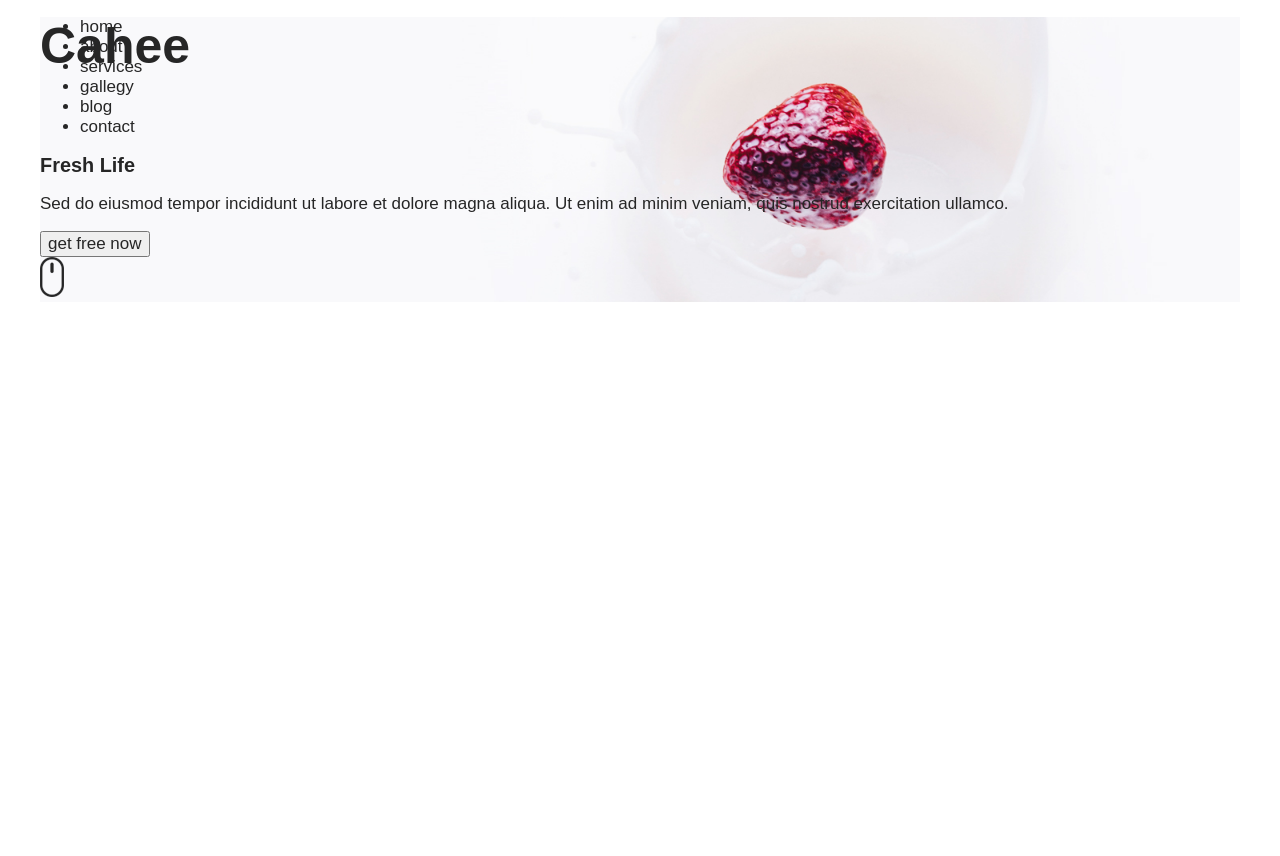
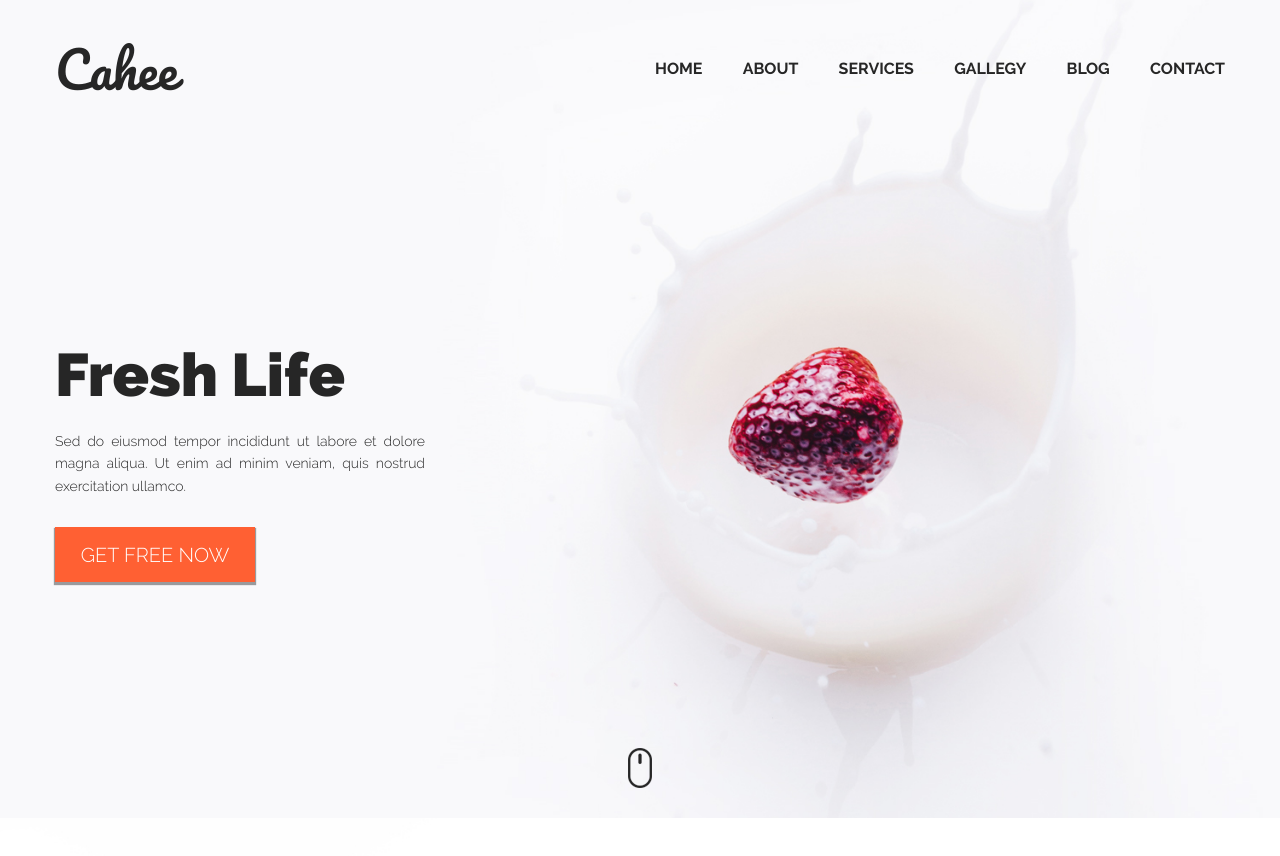
Before and after one commit to Voronkin11/cahee, a plain HTML site: page index.html in a window 1280 px wide. Before the commit the page ends 800 px from the top, so only its background shows below. Drawn offline with Linux system fonts and the light colour scheme.

Commit message:
add header

```diff
--- a/css/style.css
+++ b/css/style.css
@@ -1,14 +1,44 @@
+@font-face {
+    font-family: 'pacifico regular';
+    src: url('../fonts/pacifico-regular.woff') format('woff');
+    font-weight: normal;
+    font-style: normal;
+}
+@font-face {
+    font-family: 'raleway bold';
+    src: url('../fonts/raleway-bold.woff') format('woff');
+    font-weight: normal;
+    font-style: normal;
+}
+
+@font-face {
+    font-family: 'raleway light';
+    src: url('../fonts/raleway-light.woff') format('woff');
+    font-weight: normal;
+    font-style: normal;
+}
+
+@font-face {
+    font-family: 'raleway heavy';
+    src: url('../fonts/raleway-heavy.woff') format('woff');
+    font-weight: normal;
+    font-style: normal;
+}
+
 body {
+	font-family: 'raleway light';
 	font-size: 17px;
 	color: #262626;
 }
-h1, h2, h3, h4, h5, h6 {
+p, h1, h2, h3, h4, h5, h6 {
 	margin: 0;
 }
+
 .link{
 	text-decoration: none;
 	color: inherit;
 }
+
 .container {
 	width: 1200px;
 	margin: 0 auto;
@@ -95,7 +125,7 @@ h1, h2, h3, h4, h5, h6 {
 }
 
 .offset-s6 {
-	margin-left: calc(50% +15px);
+	margin-left: calc(50% + 15px);
 }
 
 .offset-s7 {
@@ -123,16 +153,89 @@ h1, h2, h3, h4, h5, h6 {
 }
 
 /*header*/
-.header {
-	position: relative;
+.wrap-header {
 	background-image: url(../img/header-bg.jpg);
 	background-position: center;
 	background-repeat: no-repeat;
 	background-size: cover;
 }
 
+.header {
+	position: relative;
+	min-height: 100vh;
+	padding-top: 57px;
+}
+
 .logo {
 	position: absolute;
-	font-family: ;
+	top: 50px;
+	left: 15px;
+	font-family: 'pacifico regular';
+	font-weight: 300;
 	font-size: 50px;
 }
+
+.list {
+	display: flex;
+	justify-content: space-between;
+	margin-bottom: 270px;
+	padding: 0;
+	list-style-type: none;
+	font-size: 0;
+}
+
+.list-nav__link{
+	display: inline-block;
+	font-family: 'raleway bold', Arial, Sans-Serif;
+	font-size: 16px;
+	line-height: 1.56;
+	text-transform: uppercase;
+}
+
+.list-nav__link:hover,
+.list-nav__link:active {
+	box-shadow: 0 -3px 0 0 #ff6033;
+}
+
+/*info*/
+
+.info__title {
+	margin-bottom: 30px;
+	font-family: 'raleway heavy';
+	font-size: 60px;
+	line-height: 0.8;
+}
+
+.info__text {
+	margin-bottom: 30px;
+	text-align: justify;
+	line-height: 1.6;
+}
+
+.btn-info {
+	width: 200px;
+	height: 55px;
+	padding: 0;
+	border: none;
+	background-color: #ff6033;
+	box-shadow: 0 2px 1px 1px #9a9a9c;
+	font-size: 20px;
+	color: #ffffff;
+	text-transform: uppercase;
+}
+
+.scroll__header {
+	position: absolute;
+	display: block;
+	width: 24px;
+	height: 40px;
+	bottom: 69px;
+	left: 50%;
+	margin-left: -12px;
+	border-radius: 14px;
+}
+
+.scroll__header:hover {
+	box-shadow: 0 0 0 3px #ffe200;
+	background-color: #00ccff;
+}
--- a/index.html
+++ b/index.html
@@ -8,28 +8,34 @@
 	<link rel="stylesheet" href="css/style.css">
 </head>
 <body>
+	<div class="wrap-header">
 		<header class="container header">
 			<a href="#" class="link">
 				<h1 class="logo">Cahee</h1>
 			</a>
-		<nav>
-			<ul>
-				<li><a href="" class="link">home</a></li>
-				<li><a href="" class="link">about</a></li>
-				<li><a href="" class="link">services</a></li>
-				<li><a href="" class="link">gallegy</a></li>
-				<li><a href="" class="link">blog</a></li>
-				<li><a href="" class="link">contact</a></li>
+			<div class="row">
+				<nav class="column column-s6 offset-s6 nav">
+					<ul class="list list-nav">
+						<li class="list-nav__item"><a href="" class="link list-nav__link">home</a></li>
+						<li class="list-nav__item"><a href="" class="link list-nav__link">about</a></li>
+						<li class="list-nav__item"><a href="" class="link list-nav__link">services</a></li>
+						<li class="list-nav__item"><a href="" class="link list-nav__link">gallegy</a></li>
+						<li class="list-nav__item"><a href="" class="link list-nav__link">blog</a></li>
+						<li class="list-nav__item"><a href="" class="link list-nav__link">contact</a></li>
 					</ul>
 				</nav>
-		<div class="info">
-			<h3>Fresh Life</h3>
-			<p>Sed do eiusmod tempor incididunt ut labore et dolore magna aliqua. Ut enim ad minim veniam, quis nostrud exercitation ullamco.</p>
-			<button>get free now</button>
 			</div>
-		<a href="#about-us">
+			<div class="row">
+				<div class="column column-s4 info">
+					<h3 class="info__title">Fresh Life</h3>
+					<p class="text info__text">Sed do eiusmod tempor incididunt ut labore et dolore magna aliqua. Ut enim ad minim veniam, quis nostrud exercitation ullamco.</p>
+					<button class="btn-info">get free now</button>
+				</div>
+			</div>
+			<a href="#about-us" class="scroll scroll__header">
 				<img src="img/scroll.png" alt="scroll icon">
 			</a>
 		</header>
+	</div>
 </body>
 </html>
```
Also changed, not shown: fonts/pacifico-regular.woff (added), fonts/raleway-bold.woff (added), fonts/raleway-heavy.woff (added), fonts/raleway-light.woff (added). Lines whose indentation alone changed are shown as unchanged.
